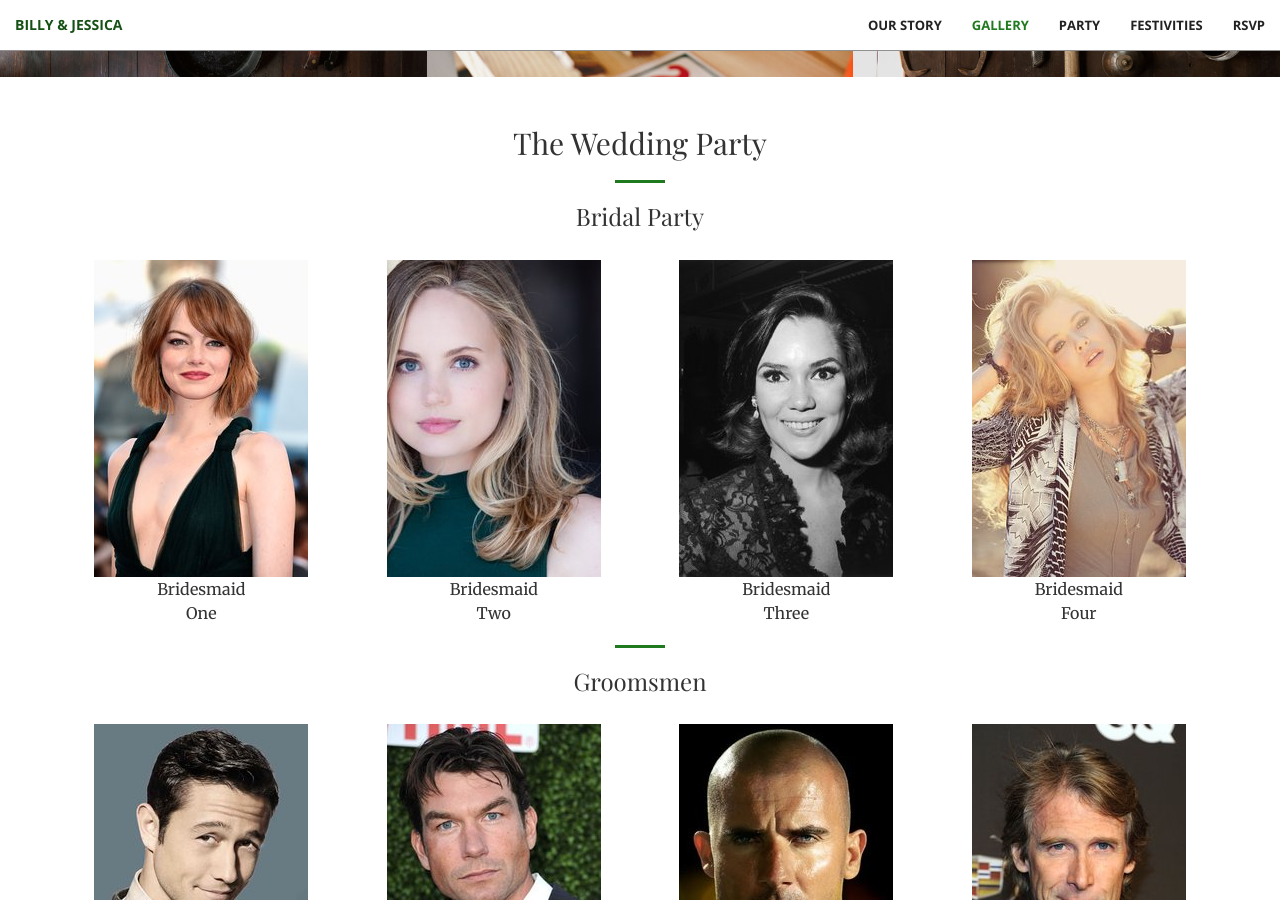
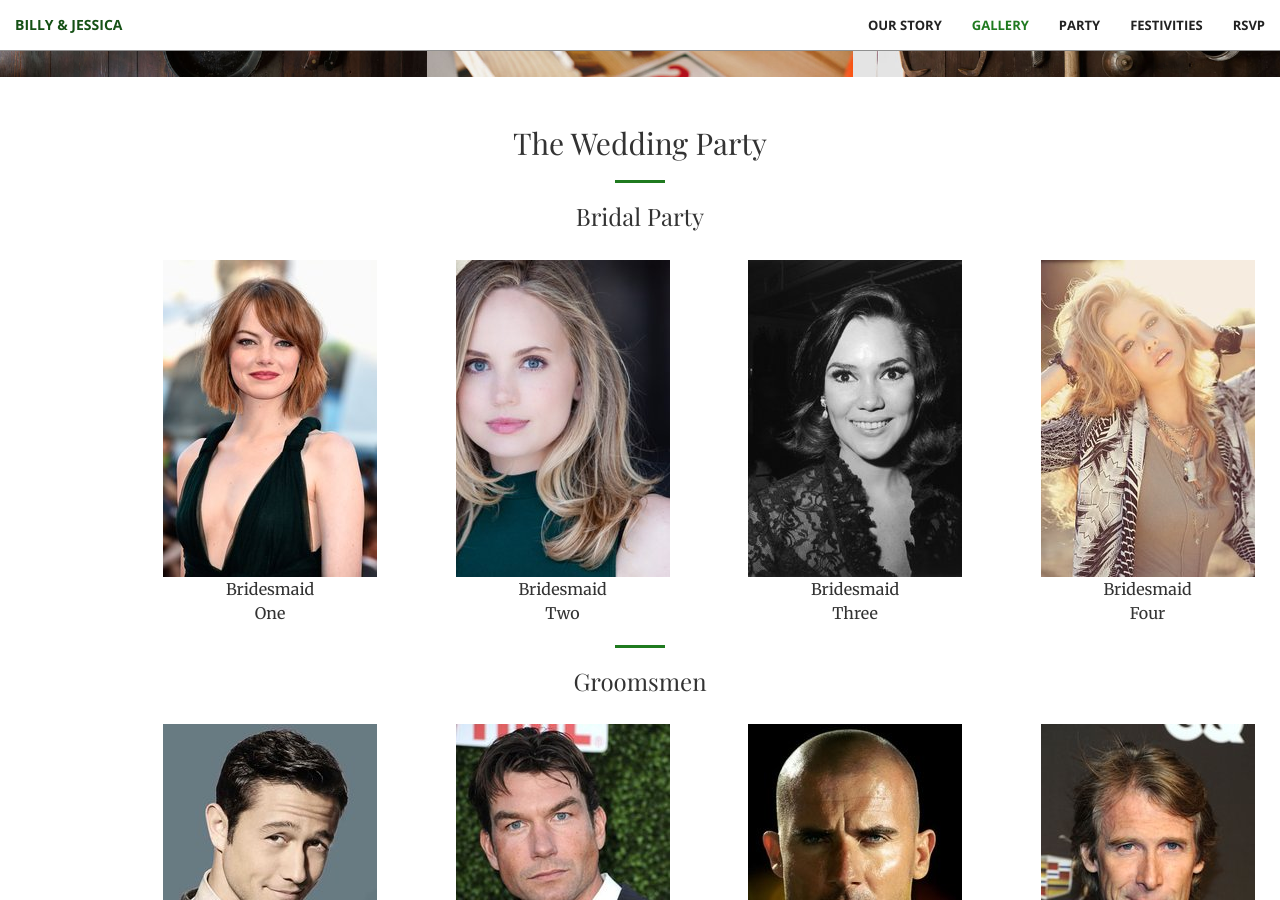
Before and after one commit to notbleh/wed-website, a Jekyll site: the page built from live.html, in a window 1280 px wide and 900 px high, scrolled down 1624 px. Built offline with Jekyll 4.4.1, drawn with Linux system fonts in a browser that asks for light colours.

Commit message:
Update style.css

```diff
--- a/css/style.css
+++ b/css/style.css
@@ -7,7 +7,7 @@ input[type=text] {
 .wedding-party-box {
     position: relative;
     display: block;
-    max-width: 400px;
+    width: 400px;
     margin: 50px auto 0;
     @media (min-width: 992px) {
         margin: 20px auto 0;
```
